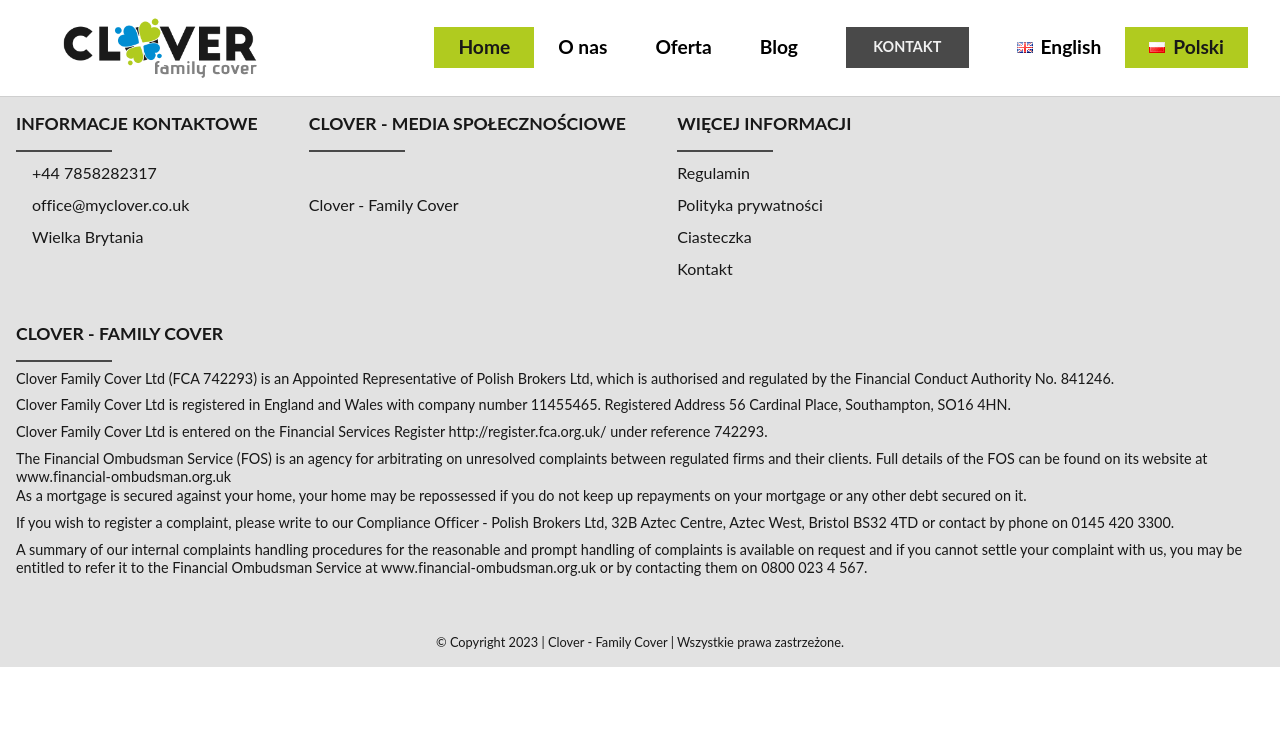
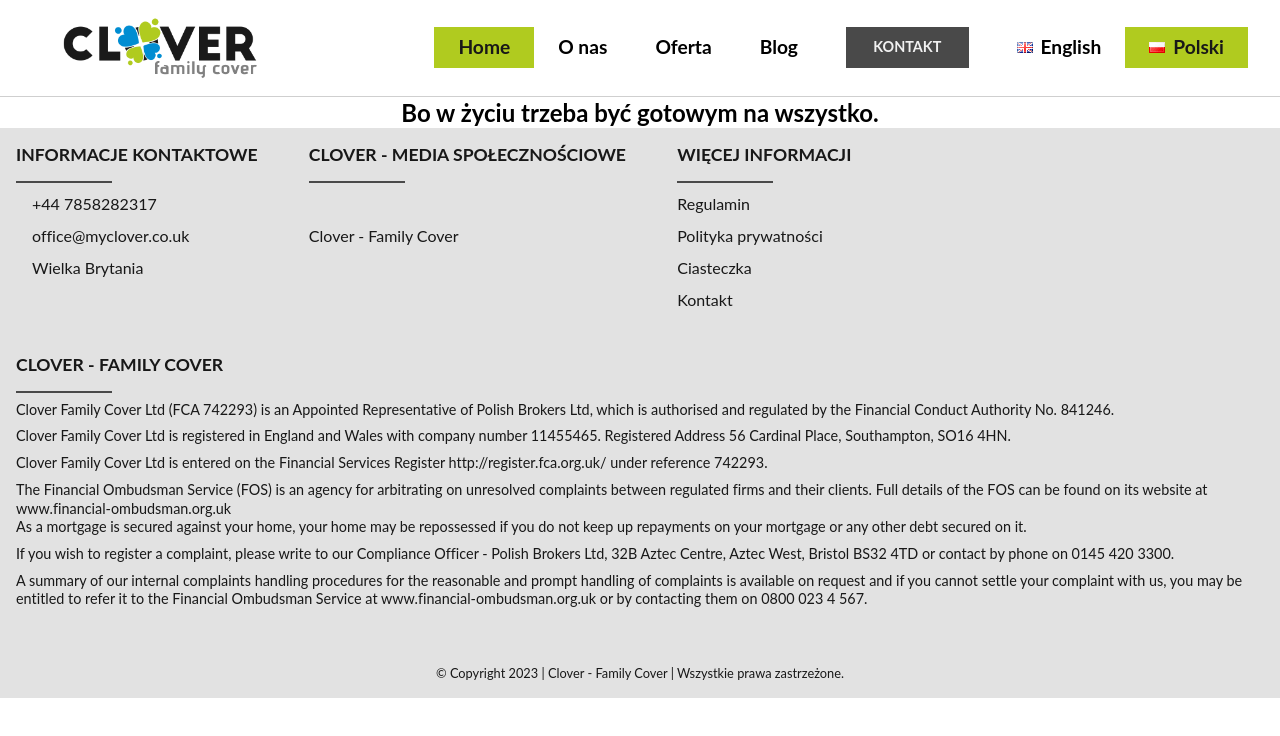
Before and after one commit to TZ-fn/MyClover, a React (Vite) app: page / in a window 1280 px wide. Shown: the top 736 px of the page. Built offline with nearby package versions, Linux system fonts and the light colour scheme; some icons are missing; a web font is replaced by a local one.

Commit message:
feat: add the hero text rotation

```diff
--- a/src/App.tsx
+++ b/src/App.tsx
@@ -1,10 +1,12 @@
 import Header from "components/Header/Header";
 import Footer from "./components/Footer/Footer";
+import HeroBanner from "./components/HeroBanner/HeroBanner";
 
 function App() {
   return (
     <>
       <Header />
+      <HeroBanner />
       <Footer />
     </>
   );
--- a/src/components/HeroBanner/HeroBanner.module.scss
+++ b/src/components/HeroBanner/HeroBanner.module.scss
@@ -0,0 +1,6 @@
+.heroOne,
+.heroTwo {
+  display: flex;
+  align-items: center;
+  justify-content: center;
+}
--- a/src/components/HeroBanner/HeroBanner.tsx
+++ b/src/components/HeroBanner/HeroBanner.tsx
@@ -1,17 +1,30 @@
 import useTranslation from "hooks/useTranslation";
 import styles from "./HeroBanner.module.scss";
+import { useEffect, useState } from "react";
 
 function HeroBanner() {
   const [translation] = useTranslation();
+  const [isFirstHeroActive, setIsFirstHeroActive] = useState(true);
+
+  useEffect(() => {
+    const heroInterval = setInterval(() => {
+      setIsFirstHeroActive((isFirstHeroActive) => !isFirstHeroActive);
+    }, 3000);
+    return () => clearInterval(heroInterval);
+  }, [isFirstHeroActive]);
 
   return (
     <div>
+      {isFirstHeroActive && (
         <div className={styles.heroOne}>
           <h2>{translation.pages.home.heroOneText}</h2>
         </div>
+      )}
+      {!isFirstHeroActive && (
         <div className={styles.heroTwo}>
           <h2>{translation.pages.home.heroTwoText}</h2>
         </div>
+      )}
     </div>
   );
 }
```
Lines whose indentation alone changed are shown as unchanged.
